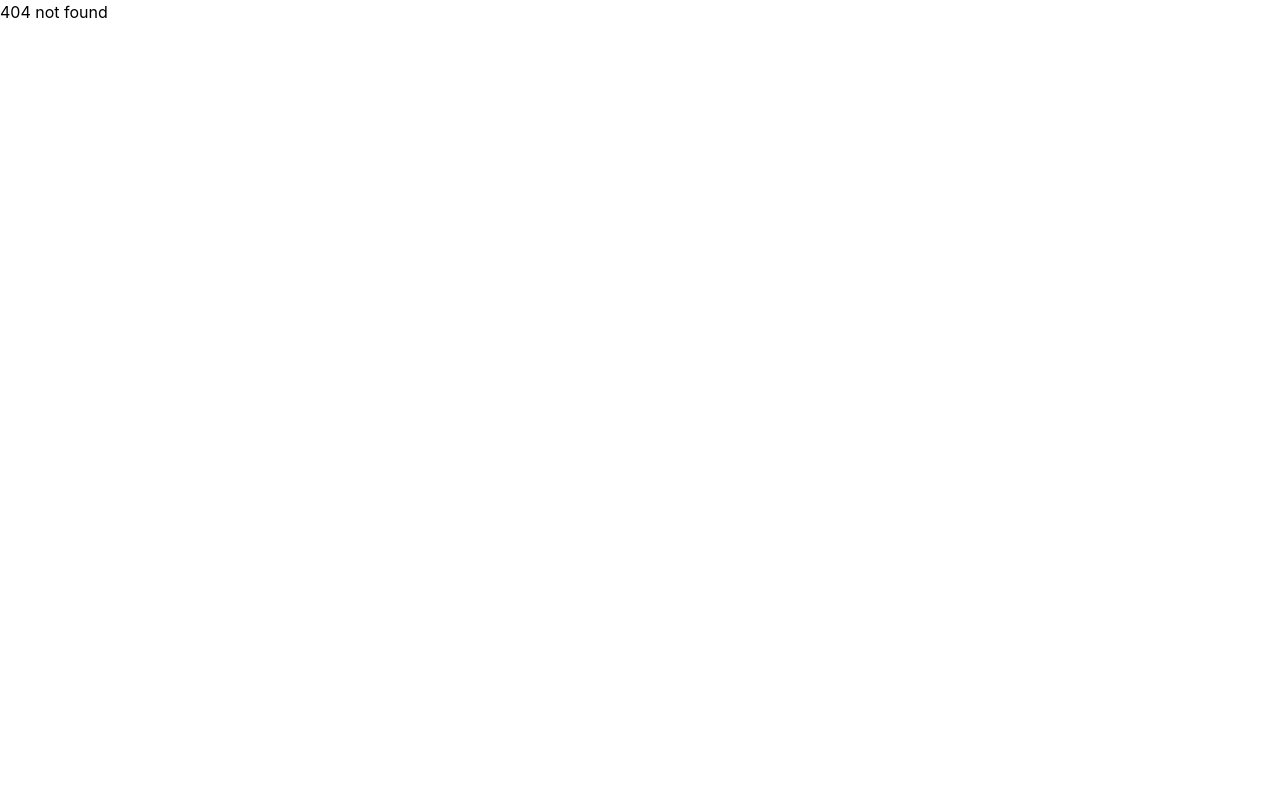
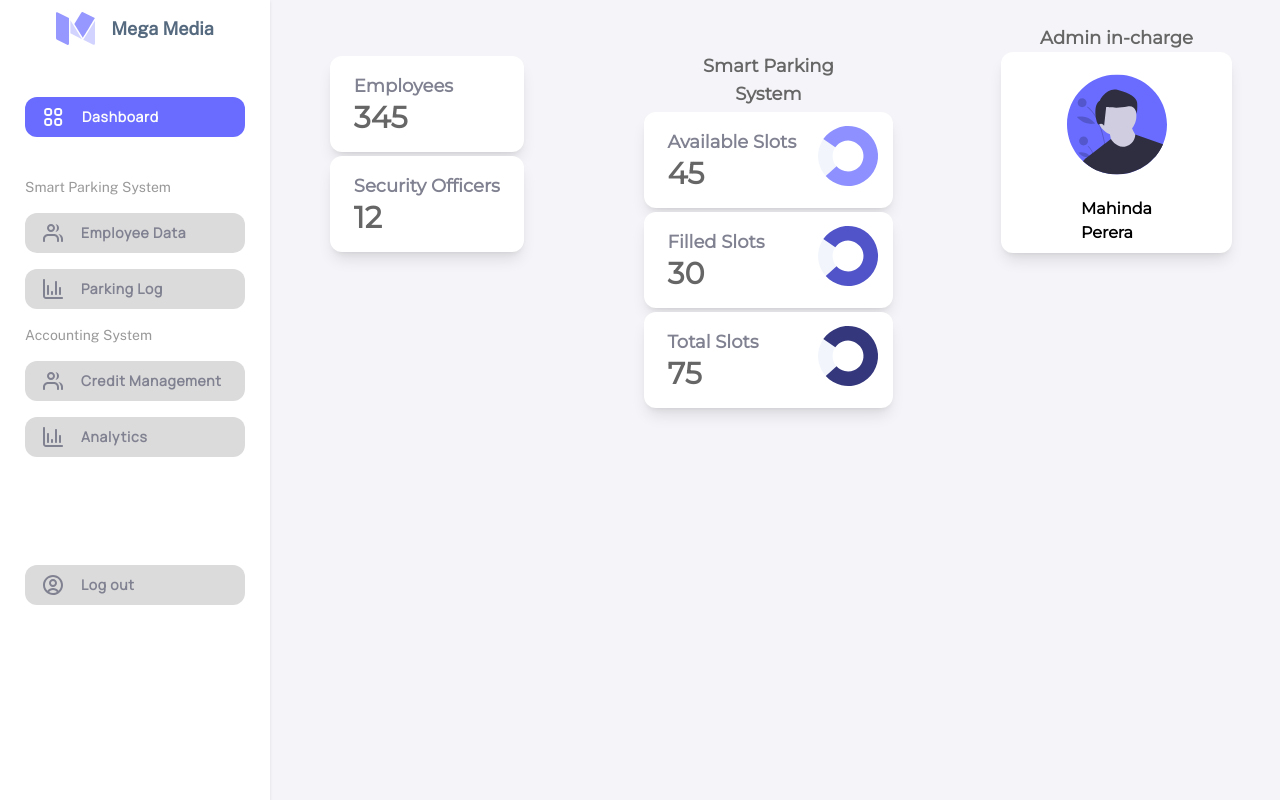
Before and after one commit to Rashmi-Wijesekara/smart-parking-system-admin, a React (Create React App) app: page /dashboard in a window 1280 px wide. Before the commit this address led to /error. Built offline with nearby package versions, Linux system fonts and the light colour scheme.

Commit message:
Dashboard completed

```diff
--- a/src/App.js
+++ b/src/App.js
@@ -7,7 +7,7 @@ import {
 } from "react-router-dom";
 
 import "./App.css";
-
+import Dashboard from "./dashboard/pages/Dashboard";
 import EmployeeData from "./dashboard/pages/EmployeeData"
 import ParkingLog from "./dashboard/pages/ParkingLog";
 import Login from "./login/pages/Login";
@@ -19,7 +19,11 @@ function App() {
 			    <Route path="/" exact>
 					<Login />
 				</Route>
-
+				<Route
+					exact
+					path="/dashboard"
+					component={Dashboard}
+				/>
 				<Route
 					exact
 					path="/employee-data"
--- /dev/null
+++ b/src/Dashboard/Pages/Dashboard.jsx
@@ -0,0 +1,40 @@
+import React from "react";
+
+import Navbar from "../../shared/components/Navbar";
+import OfficerIncharge from "../components/OfficerIncharge";
+import ParkingSlotsCount from "../components/ParkingSlotsCount";
+import Data from "../components/Data"
+
+import {
+	BrowserRouter as Router,
+} from "react-router-dom";
+
+
+const Dashboard = () => {
+
+	return (
+		<Router>
+		<div className="flex flex-row">
+			<Navbar path="/dashboard" />
+			<div className="bg-background flex-grow pl-[270px] h-screen overflow-y-auto">
+				<div className="flex flex-row font-main text-lg font-bold text-textGrey w-full my-2">
+				</div>
+				<div className="flex flex-row mt-4">
+				<div className="flex flex-row font-main text-lg font-bold text-textGrey w-full my-2">
+				    <Data />
+					<ParkingSlotsCount />
+                </div>
+
+
+					<div className="flex-col items-center justify-items-center mx-2">
+						<OfficerIncharge />
+					</div>
+				</div>
+
+			</div>
+		</div>
+		</Router>
+	);
+};
+
+export default Dashboard;
--- /dev/null
+++ b/src/Dashboard/components/Data.jsx
@@ -0,0 +1,32 @@
+import React from 'react';
+
+const Data = () => {
+	return (
+		<div className="font-main mt-5 w-fit mx-auto">
+
+			<div className="bg-white max-w-xs shadow-lg rounded-xl p-2 my-1">
+				<div className="flex flex-row">
+					<div className="py-2 px-4">
+						<div className="text-navbarTextGrey font-semibold">
+							Employees
+						</div>
+						<div className="font-bold text-3xl">345</div>
+					</div>
+				</div>
+			</div>
+
+			<div className="bg-white max-w-xs shadow-lg rounded-xl p-2 my-1">
+				<div className="flex flex-row">
+					<div className="py-2 px-4 grow">
+						<div className="text-navbarTextGrey font-semibold">
+							Security Officers
+						</div>
+						<div className="font-bold text-3xl">12</div>
+					</div>
+				</div>
+			</div>
+		</div>
+	);
+}
+
+export default Data;
--- /dev/null
+++ b/src/Dashboard/components/OfficerIncharge.jsx
@@ -0,0 +1,30 @@
+import React from 'react';
+
+import { ReactComponent as ProfilePic } from "../../assets/images/profile-pic.svg";
+
+const OfficerIncharge = () => {
+
+	const fullname = "Mahinda Perera";
+
+
+	return (
+		<div className="font-main">
+			<div className="w-40 text-lg font-bold text-textGrey text-center mx-auto ">
+				Admin in-charge
+			</div>
+			<div className="bg-white shadow-lg rounded-xl mx-10 pb-2">
+				<div className="flex flex-col">
+					<ProfilePic className="mx-auto w-[100px] -my-2" />
+					<div className="font-main w-fit mx-20">
+						<div className="font-bold">
+							{fullname}
+						</div>
+
+					</div>
+				</div>
+			</div>
+		</div>
+	);
+}
+
+export default OfficerIncharge;
--- /dev/null
+++ b/src/Dashboard/components/ParkingSlotsCount.jsx
@@ -0,0 +1,58 @@
+import React from 'react';
+
+import { ReactComponent as Slots1 } from "../../assets/icons/slots1.svg";
+import { ReactComponent as Slots2 } from "../../assets/icons/slots2.svg";
+import { ReactComponent as Slots3 } from "../../assets/icons/slots3.svg";
+
+const ParkingSlotsCount = () => {
+	return (
+		<div className="font-main mt-5 w-fit mx-auto">
+			<div className="w-40 text-lg font-bold text-textGrey text-center mx-auto">
+				Smart Parking System
+			</div>
+			<div className="bg-white max-w-xs shadow-lg rounded-xl p-2 my-1">
+				<div className="flex flex-row">
+					<div className="py-2 px-4">
+						<div className="text-navbarTextGrey font-semibold">
+							Available Slots
+						</div>
+						<div className="font-bold text-3xl">45</div>
+					</div>
+					<div className="">
+						<Slots1 />
+					</div>
+				</div>
+			</div>
+
+			<div className="bg-white max-w-xs shadow-lg rounded-xl p-2 my-1">
+				<div className="flex flex-row">
+					<div className="py-2 px-4 grow">
+						<div className="text-navbarTextGrey font-semibold">
+							Filled Slots
+						</div>
+						<div className="font-bold text-3xl">30</div>
+					</div>
+					<div className="">
+						<Slots2 />
+					</div>
+				</div>
+			</div>
+
+			<div className="bg-white max-w-xs shadow-lg rounded-xl p-2 my-1">
+				<div className="flex flex-row">
+					<div className="py-2 px-4 grow">
+						<div className="text-navbarTextGrey font-semibold">
+							Total Slots
+						</div>
+						<div className="font-bold text-3xl">75</div>
+					</div>
+					<div className="">
+						<Slots3 />
+					</div>
+				</div>
+			</div>
+		</div>
+	);
+}
+
+export default ParkingSlotsCount;
```
